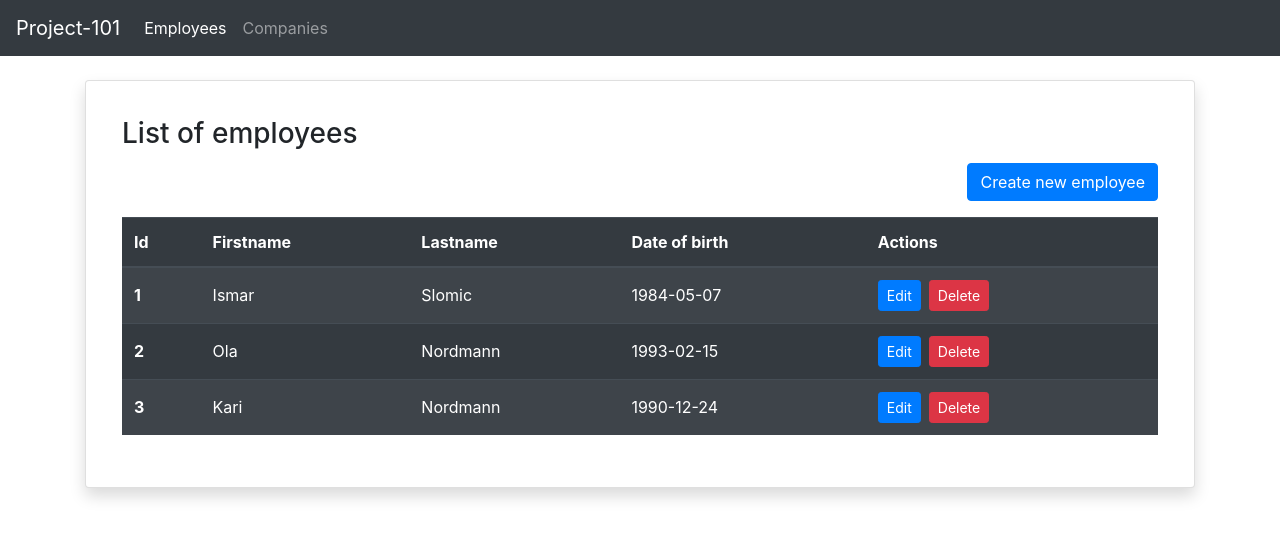
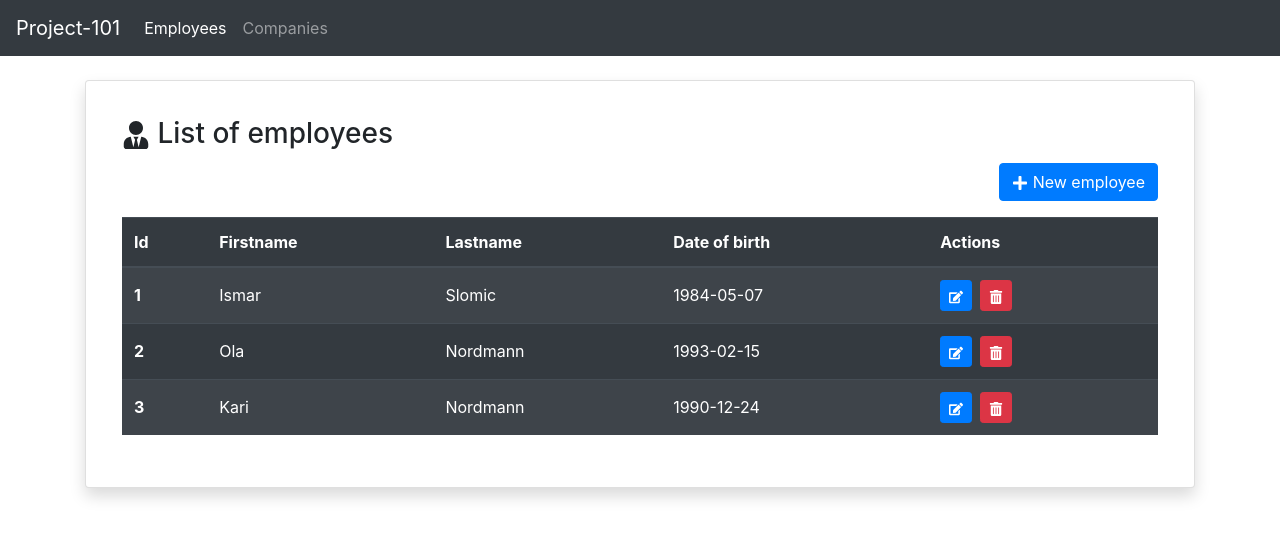
Before and after one commit to acntech/project-101, a React (Create React App) app in the folder frontend/: page /employees in a window 1280 px wide. Shown: the top 538 px of the page. Built offline with nearby package versions, Linux system fonts and the light colour scheme.

Commit message:
Add icons

```diff
--- a/frontend/package.json
+++ b/frontend/package.json
@@ -7,6 +7,7 @@
     "prop-types": "^15.7.2",
     "react": "^16.8.6",
     "react-dom": "^16.8.6",
+    "react-icons": "^3.7.0",
     "react-router-dom": "^5.0.1",
     "react-scripts": "3.0.1",
     "reactstrap": "^8.0.1"
--- a/frontend/src/App.js
+++ b/frontend/src/App.js
@@ -9,7 +9,7 @@ import FrontPage from './pages/FrontPage';
 
 function App() {
     return (
-        <div>
+        <>
             <NavigationAppBar />
             <main role="main" className="container">
                 <Switch>
@@ -19,7 +19,7 @@ function App() {
                     <Route component={NotFound} />
                 </Switch>
             </main>
-        </div>
+        </>
     );
 }
 
--- a/frontend/src/containers/CreateCompanyModal.jsx
+++ b/frontend/src/containers/CreateCompanyModal.jsx
@@ -1,5 +1,6 @@
-import React, {Component} from 'react';
-import {Button, Form, FormGroup, FormText, Input, Label, Modal, ModalBody, ModalFooter, ModalHeader} from 'reactstrap';
+import React, { Component } from 'react';
+import { Button, Form, FormGroup, FormText, Input, Label, Modal, ModalBody, ModalFooter, ModalHeader } from 'reactstrap';
+import { FaPlus } from 'react-icons/fa';
 
 class CreateCompanyModal extends Component {
     constructor(props) {
@@ -18,7 +19,7 @@ class CreateCompanyModal extends Component {
     handleChange(event) {
         const name = event.target.name;
         const value = event.target.value;
-        this.setState({[name]: value});
+        this.setState({ [ name ]: value });
     }
 
     toggle() {
@@ -35,7 +36,7 @@ class CreateCompanyModal extends Component {
     render() {
         return (
             <>
-                <Button color="primary" onClick={this.toggle}>Create new company</Button>
+                <Button color="primary" onClick={this.toggle}><FaPlus /> New company</Button>
                 <Modal isOpen={this.state.modal} toggle={this.toggle} className={this.props.className}>
                     <ModalHeader toggle={this.toggle}>Create new company</ModalHeader>
                     <ModalBody>
@@ -48,7 +49,7 @@ class CreateCompanyModal extends Component {
                                     id="orgNr"
                                     placeholder="Valid orgNr, 9 digits"
                                     value={this.state.orgNr}
-                                    onChange={this.handleChange}/>
+                                    onChange={this.handleChange} />
                             </FormGroup>
                             <FormGroup>
                                 <Label for="orgNr">Name</Label>
@@ -58,7 +59,7 @@ class CreateCompanyModal extends Component {
                                     id="companyName"
                                     placeholder="Fancy name of your company"
                                     value={this.state.companyName}
-                                    onChange={this.handleChange}/>
+                                    onChange={this.handleChange} />
                                 <FormText color="muted">
                                     If you leave this field empty we will lookup company with orgNr in Brreg
                                 </FormText>
--- a/frontend/src/containers/CreateEmployeeModal.jsx
+++ b/frontend/src/containers/CreateEmployeeModal.jsx
@@ -1,5 +1,6 @@
 import React, { Component } from 'react';
 import { Button, Form, FormGroup, Input, Label, Modal, ModalBody, ModalFooter, ModalHeader } from 'reactstrap';
+import { FaPlus } from 'react-icons/fa';
 
 class CreateEmployeeModal extends Component {
     constructor(props) {
@@ -36,7 +37,7 @@ class CreateEmployeeModal extends Component {
     render() {
         return (
             <>
-                <Button color="primary" onClick={this.toggle}>Create new employee</Button>
+                <Button color="primary" onClick={this.toggle}><FaPlus /> New employee</Button>
                 <Modal isOpen={this.state.modal} toggle={this.toggle} className={this.props.className}>
                     <ModalHeader toggle={this.toggle}>Create new employee</ModalHeader>
                     <ModalBody>
--- a/frontend/src/containers/DeleteButton.jsx
+++ b/frontend/src/containers/DeleteButton.jsx
@@ -1,6 +1,7 @@
 import React from 'react';
-import {Button, Modal, ModalBody, ModalFooter, ModalHeader} from "reactstrap";
+import { Button, Modal, ModalBody, ModalFooter, ModalHeader } from 'reactstrap';
 import PropTypes from 'prop-types';
+import { FaTrashAlt } from 'react-icons/fa';
 
 class DeleteButton extends React.Component {
     constructor(props) {
@@ -49,7 +50,7 @@ class DeleteButton extends React.Component {
     render() {
         return (
             <>
-                <Button color="danger" size={this.state.size} onClick={this.toggle}>Delete</Button>
+                <Button color="danger" size={this.state.size} onClick={this.toggle}><FaTrashAlt /></Button>
                 <Modal isOpen={this.state.modal} toggle={this.toggle} className={this.props.className}>
                     <ModalHeader toggle={this.toggle}>{this.state.title}</ModalHeader>
                     <ModalBody>
@@ -61,7 +62,7 @@ class DeleteButton extends React.Component {
                     </ModalFooter>
                 </Modal>
             </>
-        )
+        );
     }
 
 }
@@ -71,7 +72,7 @@ DeleteButton.propTypes = {
     title: PropTypes.string.isRequired,
     text: PropTypes.string.isRequired,
     onYes: PropTypes.func,
-    onNo: PropTypes.func,
+    onNo: PropTypes.func
 };
 
 export default DeleteButton;
--- a/frontend/src/containers/EditCompanyModal.jsx
+++ b/frontend/src/containers/EditCompanyModal.jsx
@@ -1,6 +1,7 @@
 import React, {Component} from 'react';
 import {Button, Form, FormGroup, FormText, Input, Label, Modal, ModalBody, ModalFooter, ModalHeader} from 'reactstrap';
 import PropTypes from 'prop-types';
+import { FaEdit } from 'react-icons/fa';
 
 class EditCompanyModal extends Component {
     constructor(props) {
@@ -54,7 +55,7 @@ class EditCompanyModal extends Component {
     render() {
         return (
             <>
-                <Button color="primary" onClick={this.toggle} size="sm">Edit</Button>
+                <Button color="primary" onClick={this.toggle} size="sm"><FaEdit/></Button>
                 <Modal isOpen={this.state.modal} toggle={this.toggle} className={this.props.className}>
                     <ModalHeader toggle={this.toggle}>Edit {this.state.companyName}</ModalHeader>
                     <ModalBody>
--- a/frontend/src/containers/EditEmployeeModal.jsx
+++ b/frontend/src/containers/EditEmployeeModal.jsx
@@ -1,5 +1,6 @@
 import React, { Component } from 'react';
 import { Button, Form, FormGroup, Input, Label, Modal, ModalBody, ModalFooter, ModalHeader } from 'reactstrap';
+import { FaEdit } from 'react-icons/fa';
 
 class EditEmployeeModal extends Component {
     constructor(props) {
@@ -55,7 +56,7 @@ class EditEmployeeModal extends Component {
     render() {
         return (
             <>
-                <Button color="primary" onClick={this.toggle} size="sm">Edit</Button>
+                <Button color="primary" onClick={this.toggle} size="sm"><FaEdit /></Button>
                 <Modal isOpen={this.state.modal} toggle={this.toggle} className={this.props.className}>
                     <ModalHeader toggle={this.toggle}>Edit {this.state.firstName} {this.state.lastName}</ModalHeader>
                     <ModalBody>
--- a/frontend/src/pages/CompanyListPage.jsx
+++ b/frontend/src/pages/CompanyListPage.jsx
@@ -3,6 +3,7 @@ import CreateCompanyModal from '../containers/CreateCompanyModal';
 import EditCompanyModal from '../containers/EditCompanyModal';
 import DeleteButton from '../containers/DeleteButton';
 import { Card, CardBody, CardText, CardTitle, Table } from 'reactstrap';
+import { FaBuilding } from 'react-icons/fa';
 
 class CompanyListPage extends Component {
     constructor(props) {
@@ -67,7 +68,7 @@ class CompanyListPage extends Component {
         return (
             <Card color="white" className="shadow p-3 mb-5 rounded">
                 <CardBody>
-                    <CardTitle tag="h3">List of companies</CardTitle>
+                    <CardTitle tag="h3"><FaBuilding /> List of companies</CardTitle>
                     <div className="card-action">
                         <CreateCompanyModal />
                     </div>
--- a/frontend/src/pages/EmployeeListPage.jsx
+++ b/frontend/src/pages/EmployeeListPage.jsx
@@ -3,6 +3,7 @@ import { Card, CardBody, CardText, CardTitle, Table } from 'reactstrap';
 import CreateEmployeeModal from '../containers/CreateEmployeeModal';
 import DeleteButton from '../containers/DeleteButton';
 import EditEmployeeModal from '../containers/EditEmployeeModal';
+import { FaUserTie } from 'react-icons/fa';
 
 class EmployeeListPage extends Component {
     constructor(props) {
@@ -71,7 +72,7 @@ class EmployeeListPage extends Component {
         return (
             <Card color="white" className="shadow p-3 mb-5 rounded">
                 <CardBody>
-                    <CardTitle tag="h3">List of employees</CardTitle>
+                    <CardTitle tag="h3"><FaUserTie /> List of employees</CardTitle>
                     <div className="card-action">
                         <CreateEmployeeModal />
                     </div>
--- a/frontend/src/pages/NotFound.jsx
+++ b/frontend/src/pages/NotFound.jsx
@@ -1,11 +1,12 @@
 import React from 'react';
-import { Alert } from 'reactstrap';
+import { FaDog } from 'react-icons/fa';
 
 function NotFound() {
     return (
-        <Alert color="danger">
-            <h1>Whoops, we can´t find this page</h1>
-        </Alert>
+        <div style={{ textAlign: 'center' }}>
+            <h1>Woof woof, we can´t find this page</h1>
+            <FaDog size="10em" />
+        </div>
     );
 }
 
--- a/frontend/src/styles/styles.css
+++ b/frontend/src/styles/styles.css
@@ -1,5 +1,9 @@
 body {
     padding-top: 2rem;
+}
+
+html, body, #root, main {
+    height: 100%;
 }
 
 .container {
```
Also changed, not shown: 1 other file (tests, documents, lock files or other folders).
